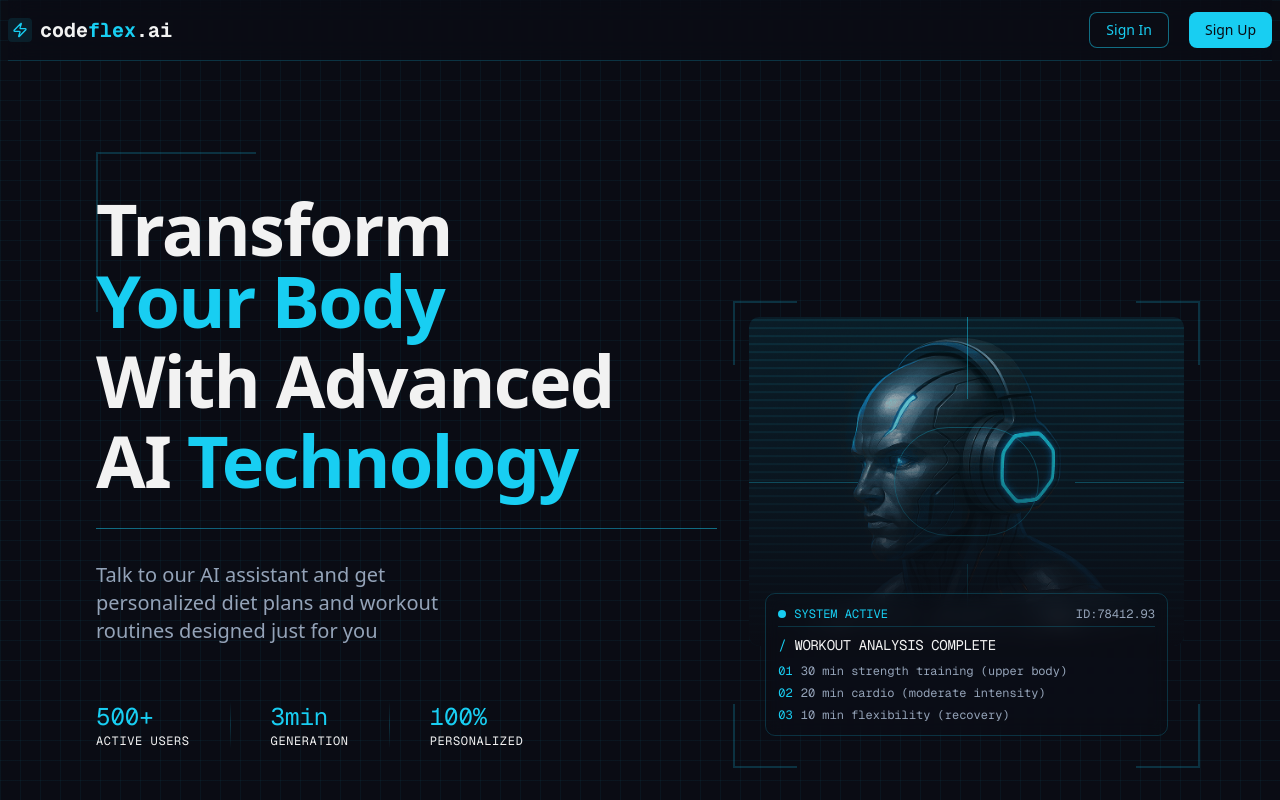
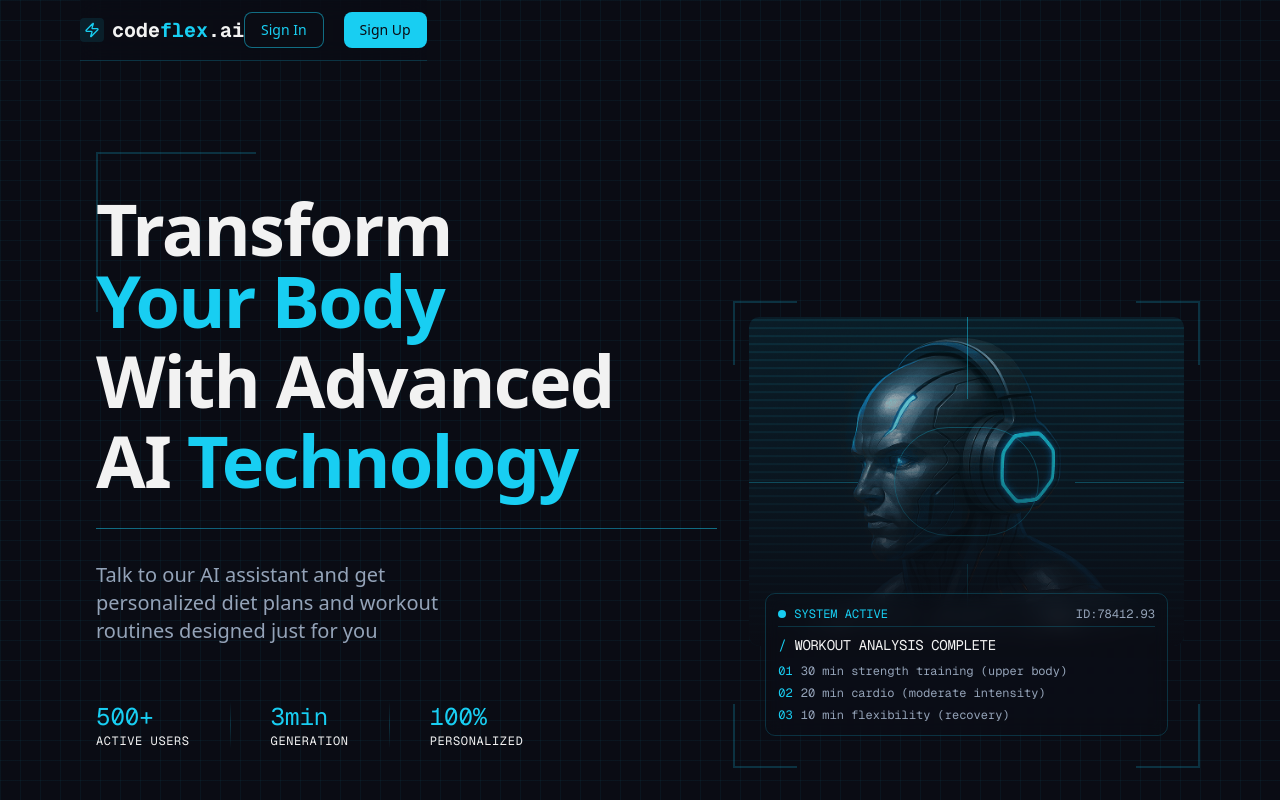
Before and after one commit to wandanamaddumage/smart-fit-ai, a Next.js app: page / in a window 1280 px wide. Shown: the top 800 px of the page. Built offline with nearby package versions, Linux system fonts and the light colour scheme; no server answers.

Commit message:
fix: errors

```diff
--- a/src/components/Navbar.tsx
+++ b/src/components/Navbar.tsx
@@ -9,7 +9,7 @@ const Navbar = () => {
   const { isSignedIn } = useUser();
 
   return (
-    <header className="fixed top-0 left-0 right-0 z-50 bg-background/60 backdrop-blur-md border-b border-border py-3 mx-2">
+    <header className="fixed top-0 z-50 bg-background/60 backdrop-blur-md border-b border-border py-3">
       <div className="container mx-auto flex items-center justify-between">
         {/* LOGO */}
         <Link href="/" className="flex items-center gap-2">
```
